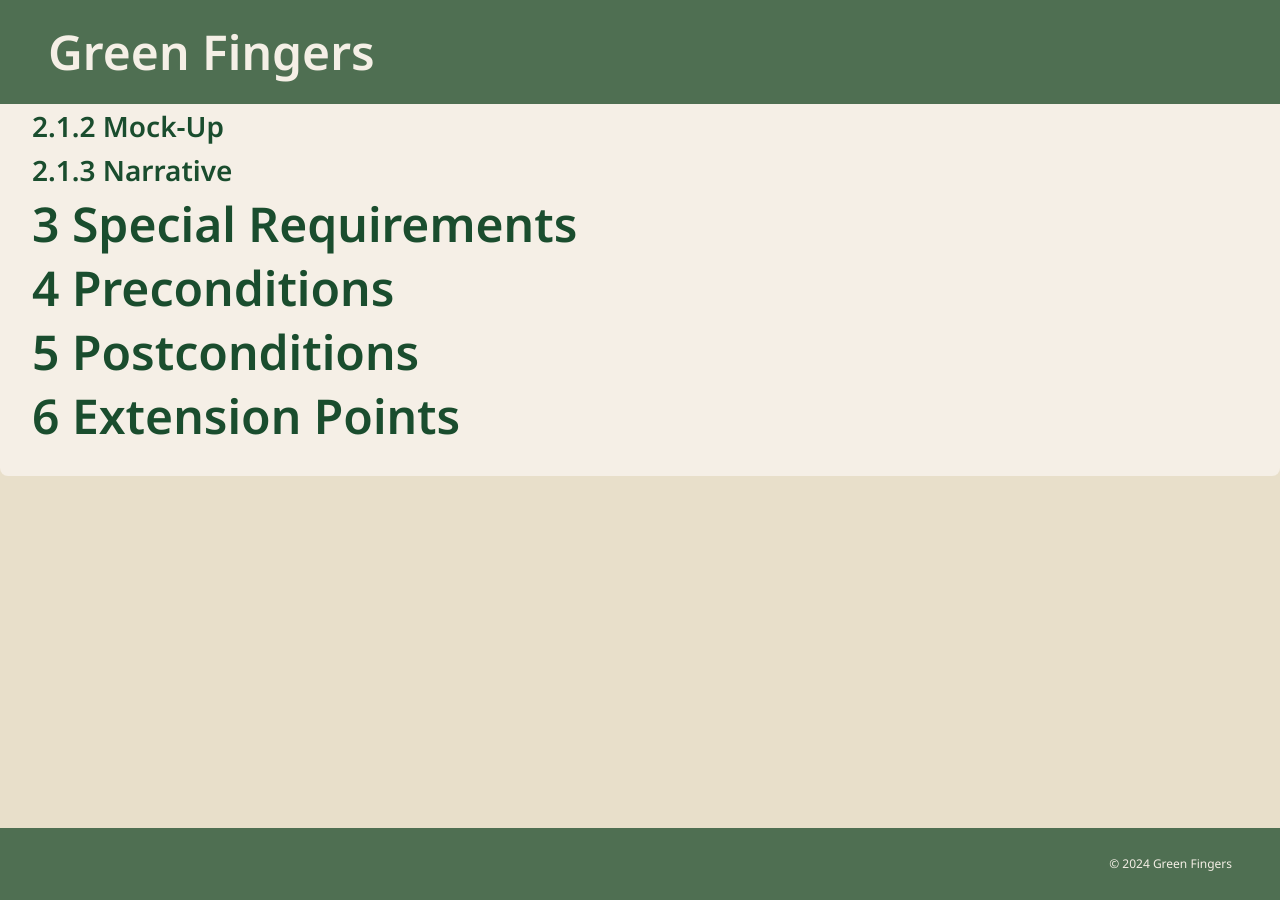
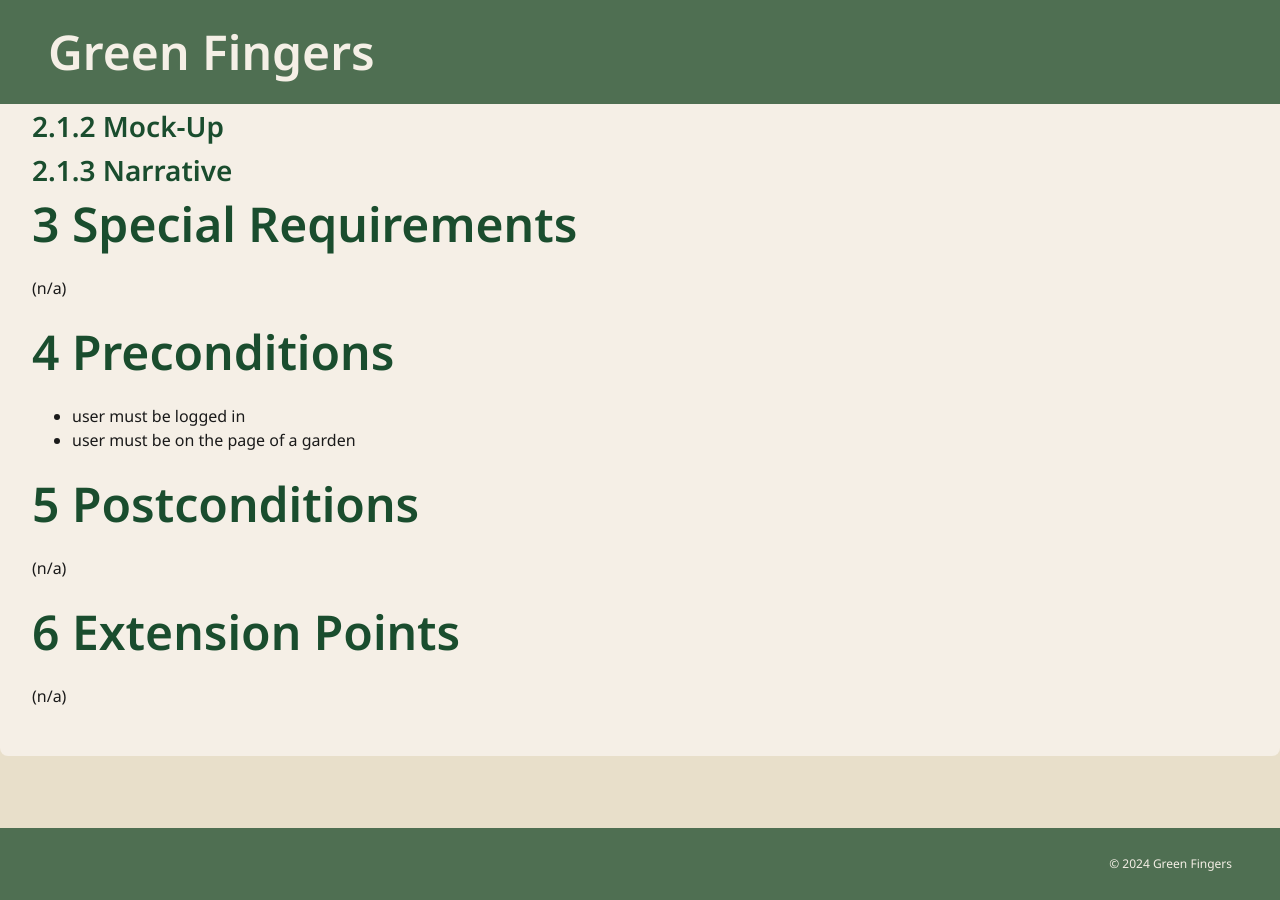
Before and after one commit to Green-Fingers-App/gardeningApp, a Jekyll site: the page built from docs/usecases/viewPlant.md, in a window 1280 px wide and 900 px high, scrolled down 1193 px. Built offline with Jekyll 4.4.1, drawn with Linux system fonts in a browser that asks for light colours; our own code applies the rules of GitHub Pages for plain Markdown files.

Commit message:
edited viewPlant usecase

```diff
--- a/docs/usecases/viewPlant.md
+++ b/docs/usecases/viewPlant.md
@@ -32,8 +32,17 @@ These sections contain all information about a plant. The user can switch betwee
 
 # 3 Special Requirements
 
+(n/a)
+
 # 4 Preconditions
+
+- user must be logged in
+- user must be on the page of a garden
 
 # 5 Postconditions
 
+(n/a)
+
 # 6 Extension Points
+
+(n/a)
```
